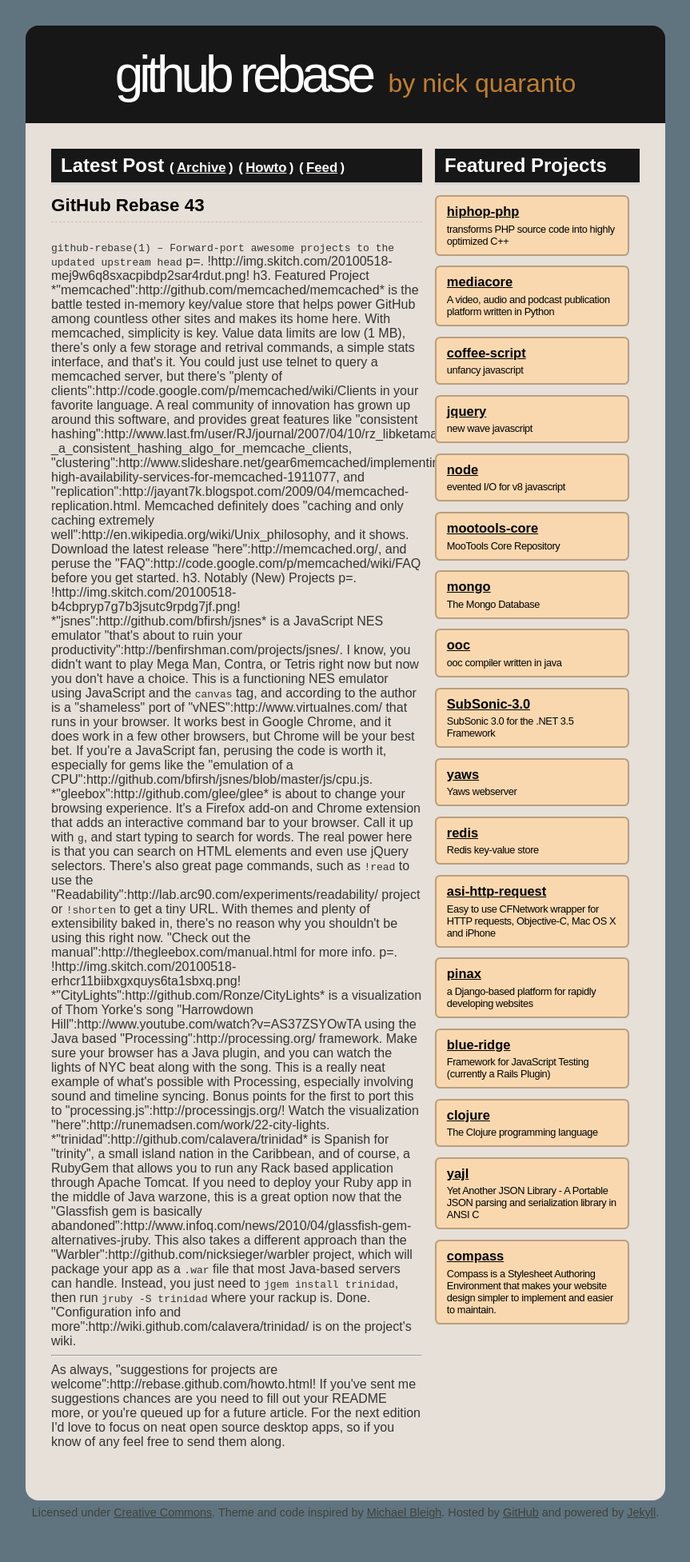
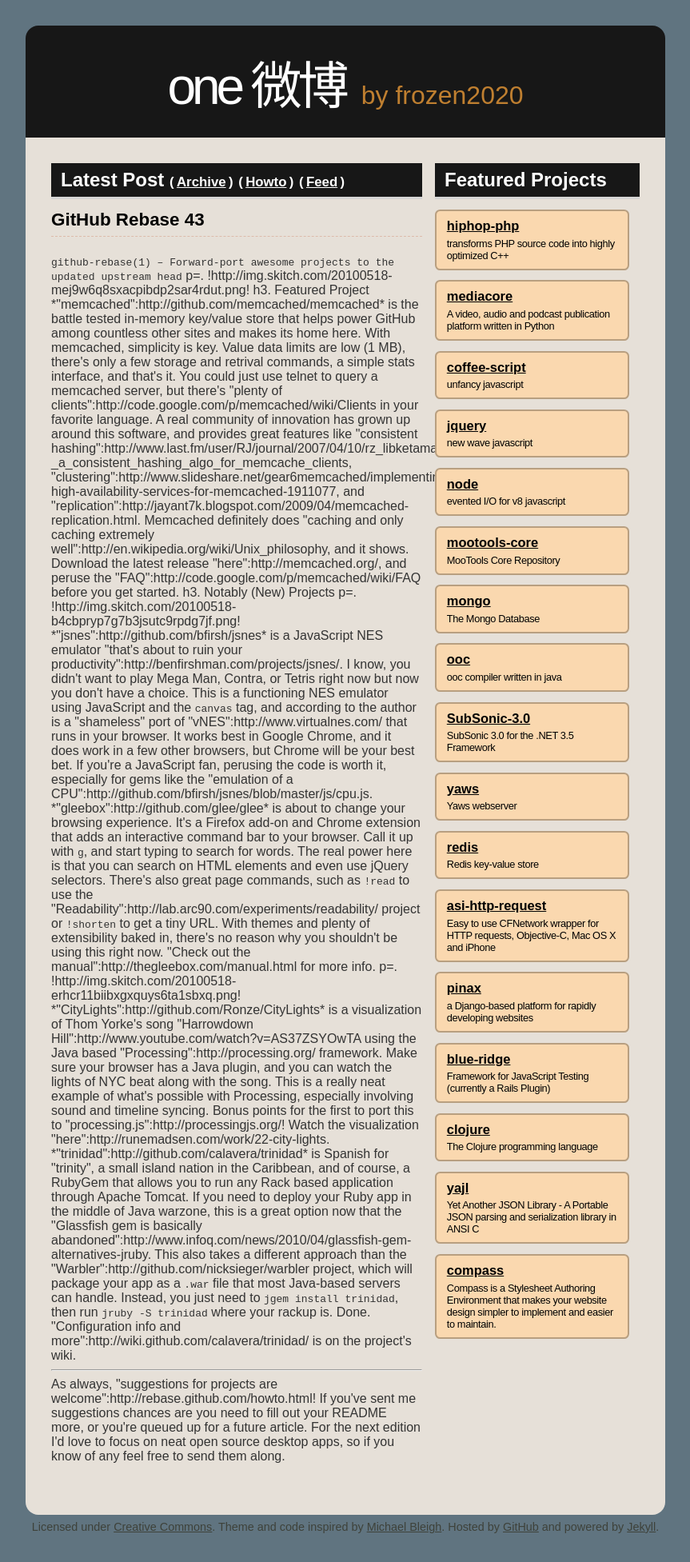
Before and after one commit to frozen2020/frozen2020.github.io, a Jekyll site: the page built from index.html, in a window 1280 px wide. Shown: the whole page at 80% size, without its empty margins (208-1071 px from the left). Built offline with Jekyll 4.4.1, drawn with Linux system fonts in a browser that asks for light colours.

Commit message:
minor changes

```diff
--- a/_layouts/master.html
+++ b/_layouts/master.html
@@ -11,8 +11,8 @@
   <body>
     <div id='wrapper'>
       <div id='header'>
-        <h1><a href="/">GitHub Rebase</a></h1>
-        <h2><a href="http://litanyagainstfear.com">by Nick Quaranto</a></h2>
+        <h1><a href="/">one 微博</a></h1>
+        <h2>by frozen2020</a></h2>
       </div>
       <div id='content'>
         {{ content }}
```
